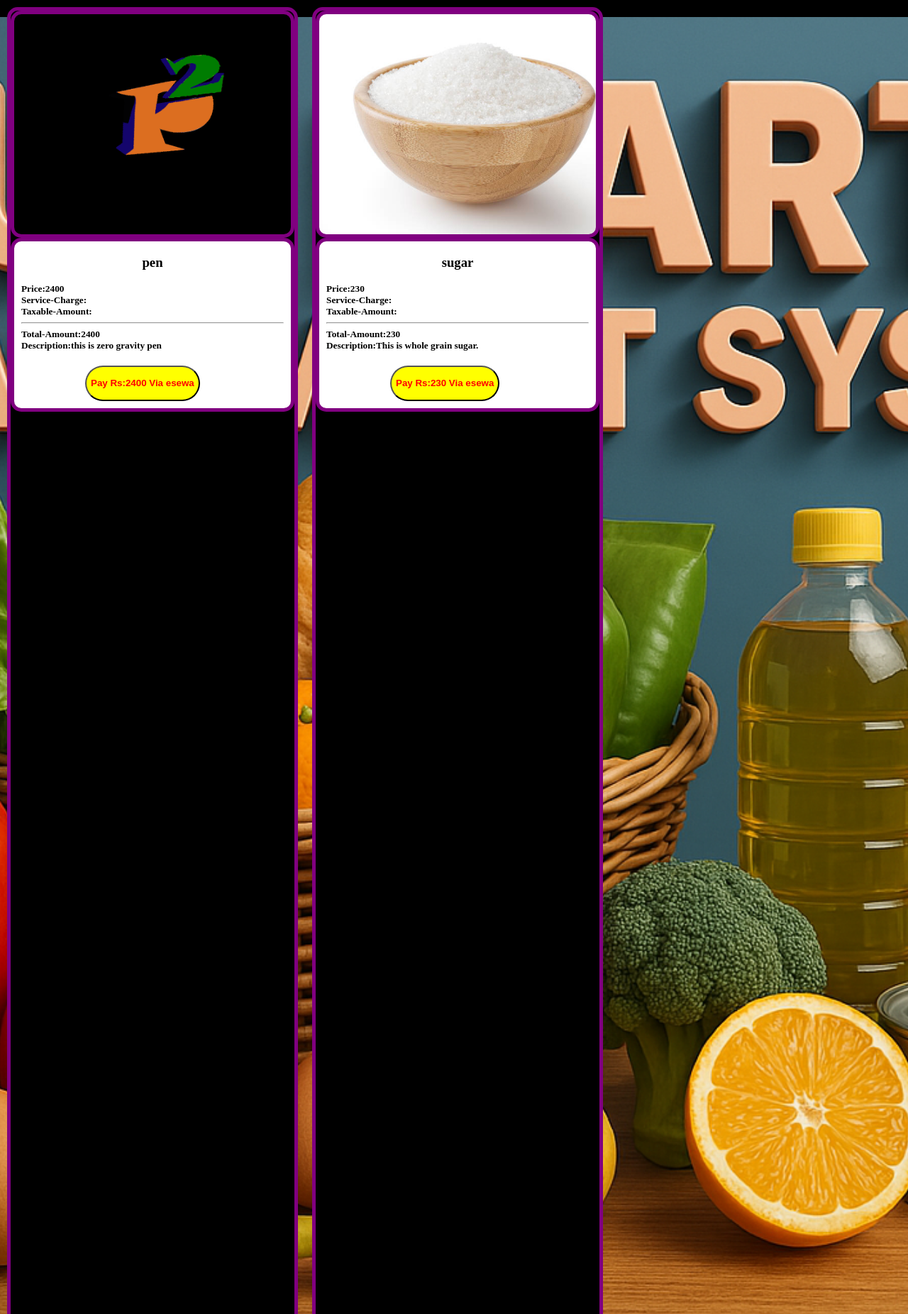
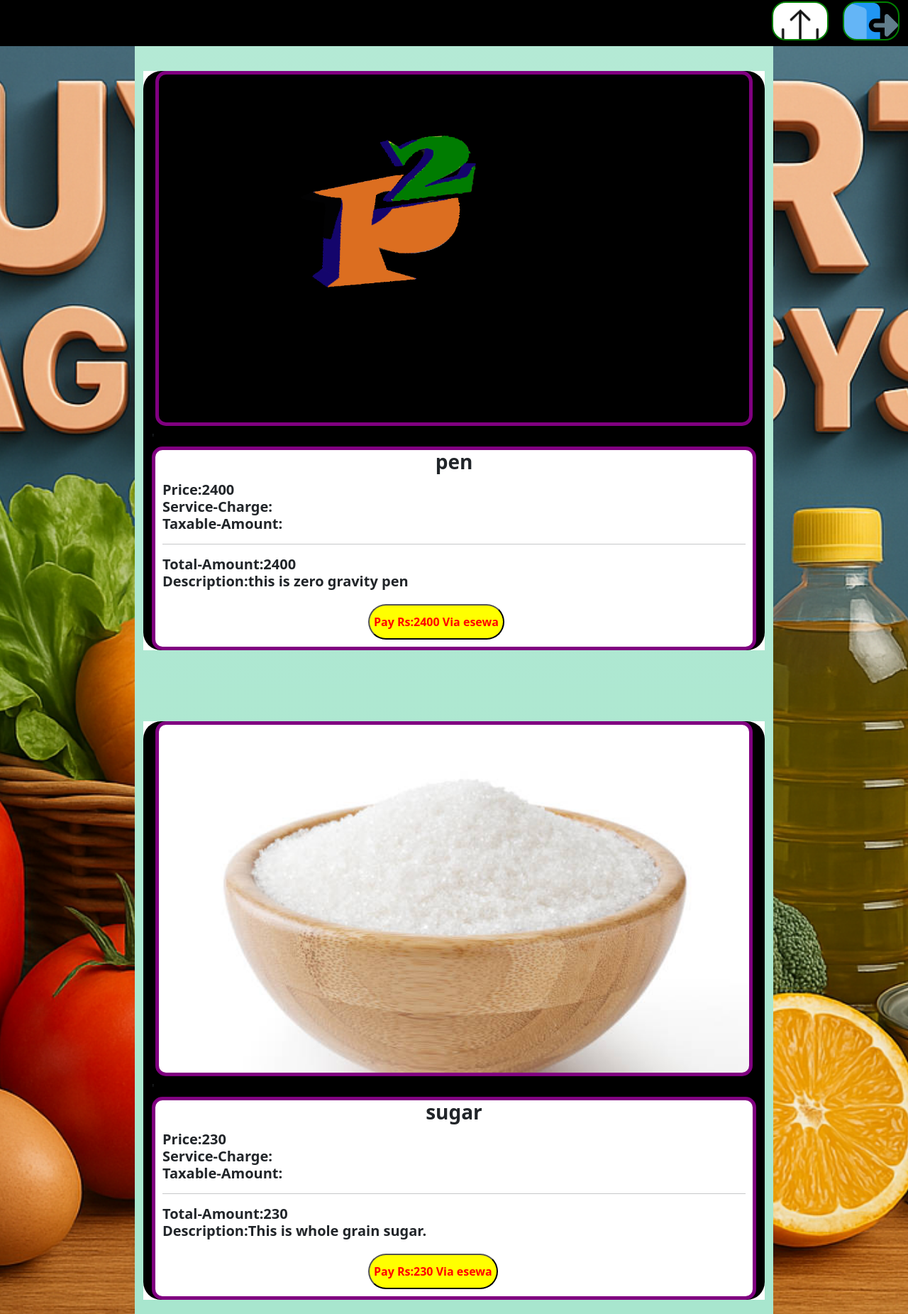
Before and after one commit to Prabinpoudel192/misproj, a PHP site: page /misproj/supermain.php in a window 1280 px wide. Shown: the whole page at 71% size. Run offline with PHP 8.4, Linux system fonts and the light colour scheme; data comes from the database, SQL or seed files in the repository; data that the repository does not hold is empty.

Commit message:
Changes in the super main page

```diff
--- a/supermain.php
+++ b/supermain.php
@@ -14,18 +14,20 @@
     <meta charset="UTF-8">
     <meta name="viewport" content="width=device-width, initial-scale=1.0">
     <link rel="stylesheet" href="index.css">
-    <script src="index.js"></script>
     <title>Super Main</title>
+    <link rel="stylesheet" href="bootstrap-5.3.4-dist/css/bootstrap.min.css">
+
 </head>
 <body>
-    <div id="pra6">
+    <div id="pra6" style="z-index:2; margin:-5px 0px 10px 0px;">
         <ul>
-    <li><a href="index.php"><div style="height:35px; width:40px; border:2px solid green; border-radius:50px; margin:-20px 0px 20px 20px; background-image:url('images/logout.png'); background-size:cover;">
+        <li><a href="index.php"><div style="position:relative; margin:5px 10px 100px 10px;border-radius:20px; height:55px; width:80px; border:2px solid green;  background-image:url('images/logout.png'); background-size:cover;">
         </div></a></li>
-        <li><a href="upload.php"><div style="height:35px; width:40px; border:2px solid green; border-radius:50px; margin:-20px 0px 20px 20px; background-image:url('images/upload.jpg'); background-size:cover;">
+        <li><a href="upload.php"><div style="position:relative; margin:5px 10px 10px 10px;border-radius:20px; height:55px; width:80px; border:2px solid green;  background-image:url('images/upload.jpg'); background-size:cover;">
         </div></a></li>
     </ul></div>
     <?php
+     echo "<div class='container bg-dark bg-gradient' style='width:900px; z-index:0; height:100vh; overflow-y:scroll; background-color:#a8e6ce !important;'>";
     while($row=$ra->fetch_assoc()){
      $pid=$row['id'];
      $pname=$row['pname'];
@@ -35,15 +37,23 @@
      $tax=$row['tax'];
      $sercha=$row['serchar'];
      $total=$pprice+$tax+$sercha;
-    echo "<div id='pra11'>
-        <div style='height:320px;
-    width:100%;
-    box-sizing:border-box;
-    border:5px solid purple;
-    background-image:url(\"$fname\");
-    background-size:cover;
-    background-repeat:no-repeat;
-    border-radius:15px;'></div>
+
+     echo "<div style='height:auto; width:auto; background-color:#fff;z-index:0; position:relative; margin-top:100px;'>";
+     //display components starts here
+     echo "<div class='container-lg' style='margin-top:30px; margin-bottom:20px; background-color:#000;border-radius:25px; z-index:0;'>
+        <div class='container-fluid row' style='
+   z-index:0;
+   position:relative;
+   margin:5px;
+   border-radius:20px;
+   height:500px;
+   width:auto;
+box-sizing:border-box;
+border:5px solid purple;
+background-image:url(\"$fname\");
+background-size:100%;
+background-repeat:no-repeat;
+border-radius:15px;'></div>'
         <div id='pra13'>
             <h3 style='text-align:center; font-weight:bold;'>$pname</h3>
             <h5 style='font-weight:Bold; margin:10px;'>
@@ -58,11 +68,25 @@
             <form action='esewa.php?pid=$pid;' method='POST'>
 
             <input type='submit'  value='Pay Rs:$total Via esewa' style='height:50px;width:auto;border-radius:30px;
-             background-color:yellow;color:red; font-weight:bold; margin:10px 50px 10px 100px;'>
+             background-color:yellow;color:red; font-weight:bold; margin:10px 0px 10px 300px;'>
             </form>
-            </div>
-    </div>";
+           </div>
+
+</div></div>";
+//display components ends here
     }
+    echo "</div>";
     ?>
 </body>
 </html>
+/*
+<?php
+$con=new mysqli("localhost","root","","mis");
+if($con->connect_error){
+    die("No connection.");
+}else{
+    $sql="select *from uploads";
+    $ra=$con->query($sql);
+}
+
+?>
```
Also changed, not shown: files/guitarpics.jpg (added).
